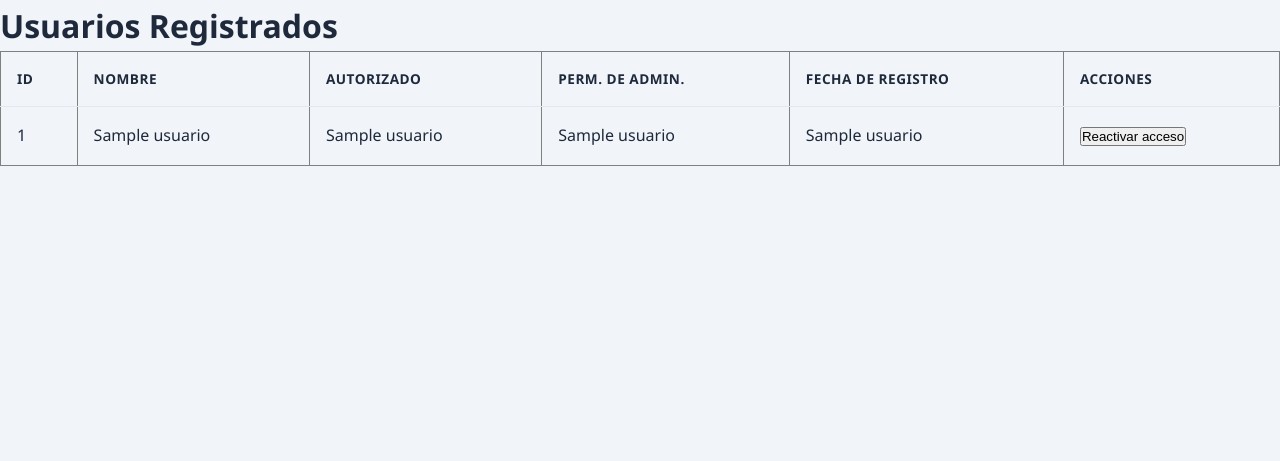
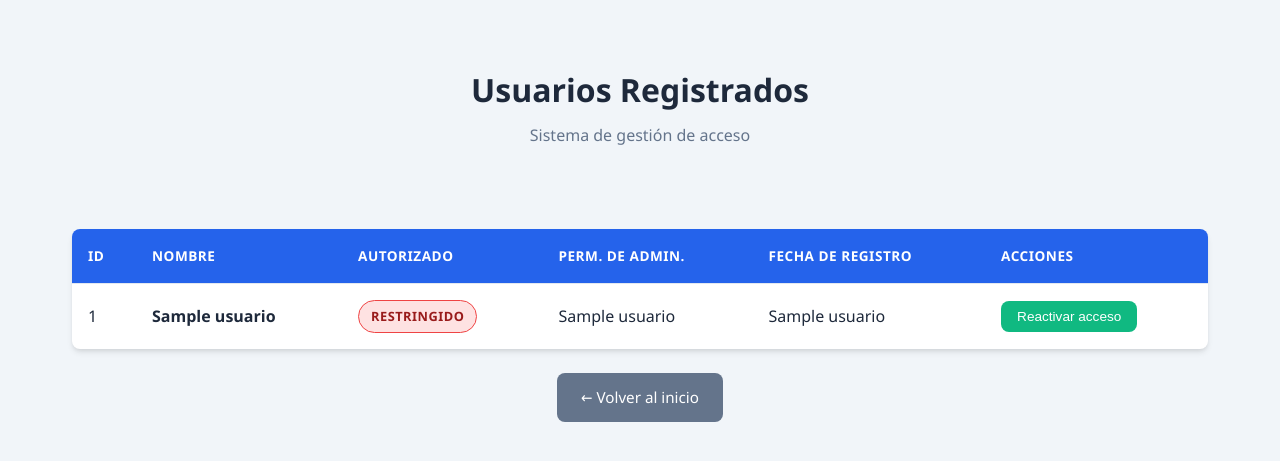
Before and after one commit to JuanAngelRivera/safe_face_recognition, a Flask app: template source/web/templates/users.html in a window 1280 px wide. Shown: the top 461 px of the page. Run offline with Flask 3, Linux system fonts and the light colour scheme; the template is opened without the code that fills it: most values are stand-ins (such as "Sample title", 1, 10 or a date in 2020).

Commit message:
UDP: users.html/mejora visual de tabla

```diff
--- a/source/web/static/css/style.css
+++ b/source/web/static/css/style.css
@@ -309,3 +309,176 @@ tbody tr:last-child td {
         padding: 0 1rem;
     }
 }
+
+/* ============================
+   INDICADORES DE ESTADO
+============================ */
+.status-badge {
+    display: inline-block;
+    padding: 0.35rem 0.75rem;
+    border-radius: 20px;
+    font-size: 0.8rem;
+    font-weight: 600;
+    text-transform: uppercase;
+    letter-spacing: 0.5px;
+}
+
+.status-active {
+    background-color: #d1fae5;
+    color: #065f46;
+    border: 1px solid #10b981;
+}
+
+.status-inactive {
+    background-color: #fee2e2;
+    color: #991b1b;
+    border: 1px solid #ef4444;
+}
+
+/* ============================
+   BOTONES DE ACCIÓN EN TABLA
+============================ */
+.action-buttons {
+    display: flex;
+    gap: 0.5rem;
+}
+
+.action-buttons .btn {
+    padding: 0.4rem 0.75rem;
+    font-size: 0.8rem;
+    min-width: 100px;
+}
+
+.table-actions-cell {
+    white-space: nowrap;
+}
+
+/* ============================
+   HEADER PRINCIPAL
+============================ */
+.page-header {
+    text-align: center;
+    margin-bottom: 3rem;
+    padding: 2rem 0;
+}
+
+.header-icon {
+    display: inline-flex;
+    align-items: center;
+    justify-content: center;
+    width: 100px;
+    height: 100px;
+    background: linear-gradient(135deg, var(--primary-color), var(--primary-hover));
+    border-radius: 50%;
+    margin-bottom: 1.5rem;
+    box-shadow: 0 8px 25px rgba(37, 99, 235, 0.35);
+}
+
+.header-icon svg {
+    color: white;
+}
+
+.main-title {
+    font-size: 2.5rem;
+    font-weight: 700;
+    color: var(--text-primary);
+    margin-bottom: 0.5rem;
+    letter-spacing: -0.5px;
+}
+
+.subtitle {
+    font-size: 1.1rem;
+    color: var(--text-secondary);
+    font-weight: 400;
+}
+
+/* ============================
+   GRID 2x2 DE BOTONES
+============================ */
+.menu-grid {
+    display: grid;
+    grid-template-columns: repeat(2, 1fr);
+    gap: 1.5rem;
+    max-width: 800px;
+    margin: 0 auto;
+}
+
+.menu-card {
+    display: flex;
+    flex-direction: column;
+    align-items: center;
+    justify-content: center;
+    padding: 2rem 1.5rem;
+    background: var(--card-background);
+    border-radius: var(--radius);
+    box-shadow: var(--shadow);
+    text-decoration: none;
+    transition: var(--transition);
+    border: 2px solid transparent;
+    text-align: center;
+}
+
+.menu-card:hover {
+    transform: translateY(-5px);
+    box-shadow: var(--shadow-hover);
+    border-color: var(--primary-color);
+}
+
+.menu-icon {
+    display: flex;
+    align-items: center;
+    justify-content: center;
+    width: 60px;
+    height: 60px;
+    background: linear-gradient(135deg, #eff6ff, #dbeafe);
+    border-radius: 12px;
+    margin-bottom: 1rem;
+    transition: var(--transition);
+}
+
+.menu-card:hover .menu-icon {
+    background: linear-gradient(135deg, var(--primary-color), var(--primary-hover));
+}
+
+.menu-card:hover .menu-icon svg {
+    color: white;
+}
+
+.menu-icon svg {
+    color: var(--primary-color);
+}
+
+.menu-text {
+    font-size: 1.1rem;
+    font-weight: 600;
+    color: var(--text-primary);
+    margin-bottom: 0.25rem;
+}
+
+.menu-desc {
+    font-size: 0.85rem;
+    color: var(--text-secondary);
+}
+
+/* ============================
+   RESPONSIVE PARA GRID
+============================ */
+@media (max-width: 600px) {
+    .menu-grid {
+        grid-template-columns: 1fr;
+    }
+
+    .main-title {
+        font-size: 1.75rem;
+    }
+
+    .header-icon {
+        width: 80px;
+        height: 80px;
+    }
+
+    .header-icon svg {
+        width: 40px;
+        height: 40px;
+    }
+}
--- a/source/web/templates/users.html
+++ b/source/web/templates/users.html
@@ -5,11 +5,15 @@
     <link rel="stylesheet" href="{{ url_for('static', filename='css/style.css') }}">
 </head>
 <body>
-    <h1>
-        Usuarios Registrados
-    </h1>
+    <div class="container">
+        <div class="page-header">
+            <h1>Usuarios Registrados</h1>
+            <p>Sistema de gestión de acceso</p>
+        </div>
 
-    <table border="1">
+        <div class="table-container">
+            <table>
+                <thead>
                     <tr>
                         <th>ID</th>
                         <th>Nombre</th>
@@ -18,20 +22,28 @@
                         <th>Fecha de registro</th>
                         <th>Acciones</th>
                     </tr>
+                </thead>
+                <tbody>
                     {% for usuario in usuarios %}
                     <tr>
                         <td>{{ usuario[0] }}</td>
-            <td>{{ usuario[1] }}</td>
-            <td>{{ usuario[2] }}</td>
+                        <td><strong>{{ usuario[1] }}</strong></td>
+                        <td>
+                            {% if usuario[2] %}
+                            <span class="status-badge status-active">Autorizado</span>
+                            {% else %}
+                            <span class="status-badge status-inactive">Restringido</span>
+                            {% endif %}
+                        </td>
                         <td>{{ usuario[3] }}</td>
                         <td>{{ usuario[4] }}</td>
-            <td>
+                        <td class="table-actions-cell">
                             {% if usuario[2] %}
                             <form
                             action="/deactivate_user/{{ usuario[0] }}"
                             method="POST"
-                onsubmit="return confirm('¿Seguro que deseas restringir el acceso al usuario {{usuario[1]}}?');">
-                    <button type="submit">
+                            onsubmit="return confirm('¿Seguro que deseas restringir el acceso al usuario {{ usuario[1] }}?');">
+                                <button type="submit" class="btn btn-danger btn-small">
                                     Restringir acceso
                                 </button>
                             </form>
@@ -39,15 +51,22 @@
                             <form
                             action="/activate_user/{{ usuario[0] }}"
                             method="POST"
-                onsubmit="return confirm('¿Seguro que deseas reactivar el acceso al usuario {{usuario[1]}}?');">
-                    <button type="submit">
+                            onsubmit="return confirm('¿Seguro que deseas reactivar el acceso al usuario {{ usuario[1] }}?');">
+                                <button type="submit" class="btn btn-success btn-small">
                                     Reactivar acceso
                                 </button>
                             </form>
-                {%endif%}
+                            {% endif %}
                         </td>
                     </tr>
                     {% endfor %}
+                </tbody>
             </table>
+        </div>
+
+        <div class="text-center mt-3">
+            <a href="/" class="btn btn-secondary">← Volver al inicio</a>
+        </div>
+    </div>
 </body>
 </html>
```
Lines whose indentation alone changed are shown as unchanged.
